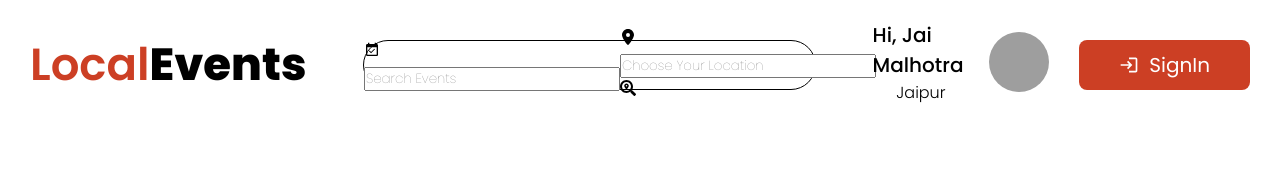
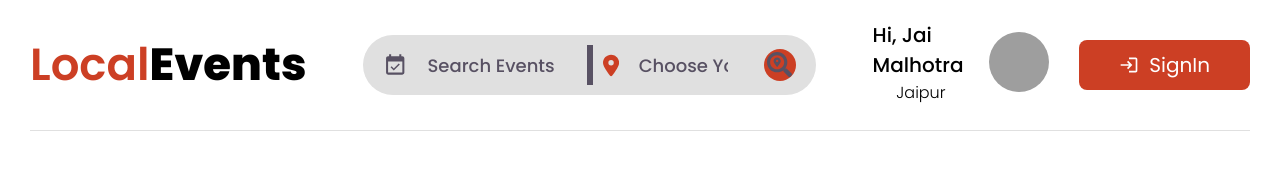
Before and after one commit to jaimalhotra11/local-Event-project, a React (Vite) app: page / in a window 1280 px wide. Shown: the top 173 px of the page. Built offline with nearby package versions, Linux system fonts and the light colour scheme; grey boxes are pictures that could not be loaded.

Commit message:
Commit Surendra - Navbar Ui

```diff
--- a/src/components/Navbar.css
+++ b/src/components/Navbar.css
@@ -1,40 +1,42 @@
-.navbar{
+.navbar {
   display: grid;
   grid-template-columns: 1fr 3fr 2fr;
-    padding: 20px 30px;
+  margin: 20px 30px;
   align-items: center;
+  padding: 0px 0px 20px 0px;
+  border-bottom: 1px solid #e0e0e0;
 }
 
-.navbar-logo{
+.navbar-logo {
   display: flex;
   justify-content: center;
   font-size: 30px;
 }
 
-.nav-heading{
+.nav-heading {
   font-weight: 600;
   color: #cc3f24;
 }
 
-.nav-span{
+.nav-span {
   color: #000;
   font-weight: 800;
 }
 
-.login-signup{
+.login-signup {
   display: flex;
   justify-content: flex-end;
   align-items: center;
   gap: 30px;
 }
 
-.user-data{
+.user-data {
   display: flex;
   gap: 20px;
-    align-items: center
+  align-items: center;
 }
 
-.user-name{
+.user-name {
   margin-bottom: 5px;
   display: flex;
   flex-direction: column;
@@ -42,19 +44,19 @@
   font-size: 5px;
 }
 
-.user-para{
+.user-para {
   font-size: 20px;
   font-weight: 500;
   margin: 0px;
 }
 
-.user-city{
+.user-city {
   font-size: 16px;
   font-weight: 300;
   margin: 0px;
 }
 
-.nav-button{
+.nav-button {
   border: none;
   outline: none;
   padding: 10px 40px;
@@ -70,18 +72,77 @@
   color: #fff;
 }
 
-.searchbar{
+.searchbar {
   display: flex;
   justify-content: center;
   align-items: center;
   height: 50px;
 }
-.searchbar-child{
+.searchbar-child {
   width: 80%;
-   border: 1px solid #000;
   border-radius: 30px;
   display: flex;
   justify-content: space-between;
   align-items: center;
+  height: 60px;
+  background: #e0e0e0;
+  padding: 10px 20px;
+}
+.searchbar-left {
+  display: flex;
+  align-items: center;
+  justify-content: left;
+  gap: 20px;
+  width: 50%;
+}
+
+.searchbar-right {
+  display: flex;
+  align-items: center;
+  justify-content: left;
+  gap: 20px;
+  width: 50%;
+}
+
+.searchbar-middle {
+  border: 3px solid #585163;
+  width: 2px;
+  height: 40px;
+}
+
+.searchbar-icon {
+  font-size: 25px;
+  color: #585163;
+}
+
+.searchbar-input {
+  border: none;
+  outline: none;
+  background: transparent;
   height: 50px;
+  width: 80%;
+  font-size: 18px;
+  color: #585163;
+  font-weight: 500;
 }
+
+.searchbar-input::placeholder {
+  font-size: 18px;
+  color: #585163;
+  font-weight: 500;
+}
+
+.icon-middle {
+  margin-left: 10px;
+  color: #cc3f24;
+}
+
+.last-icon-div {
+  width: 50px;
+  aspect-ratio: 1;
+  background: #cc3f24;
+  border-radius: 50%;
+  display: flex;
+  justify-content: center;
+  align-items: center;
+}
--- a/src/components/Navbar.jsx
+++ b/src/components/Navbar.jsx
@@ -16,13 +16,24 @@ function Navbar() {
         <div className="searchbar">
           <div className="searchbar-child">
             <div className="searchbar-left">
-              <MdEventAvailable />
-              <input type="search" placeholder="Search Events" />
+              <MdEventAvailable className="searchbar-icon" />
+              <input
+                type="search"
+                placeholder="Search Events"
+                className="searchbar-input"
+              />
             </div>
-            <div>
-              <FaLocationDot />
-              <input type="search" placeholder="Choose Your Location" />
-              <FaSearchLocation />
+            <div className="searchbar-middle"></div>
+            <div className="searchbar-right">
+              <FaLocationDot className="searchbar-icon icon-middle" />
+              <input
+                type="search"
+                placeholder="Choose Your Location"
+                className="searchbar-input"
+              />
+              <div className="last-icon-div">
+                <FaSearchLocation className="searchbar-icon icon-last" />
+              </div>
             </div>
           </div>
         </div>
```
Lines whose indentation alone changed are shown as unchanged.
